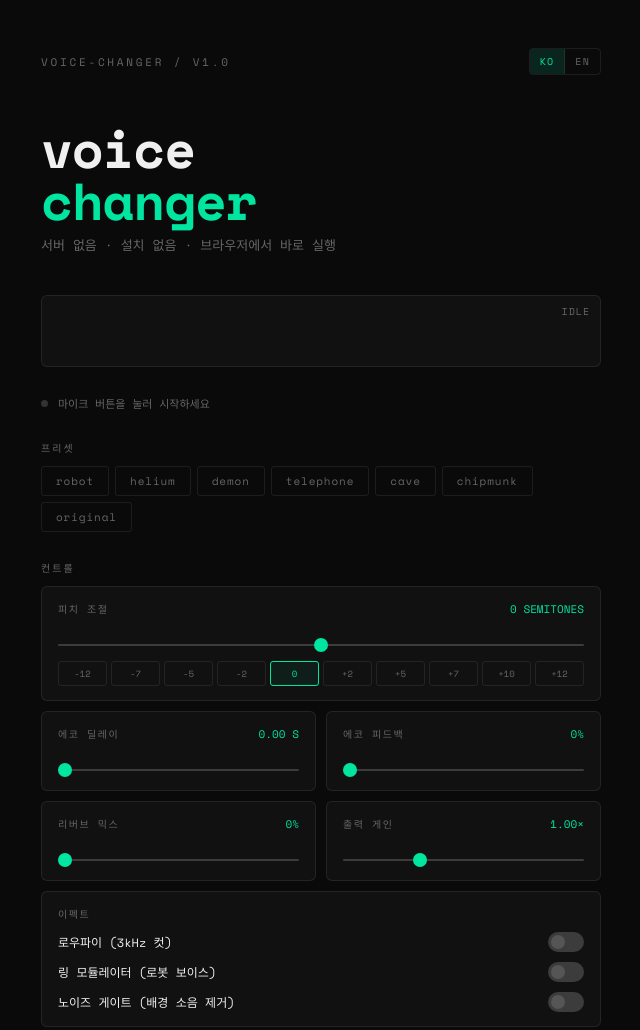
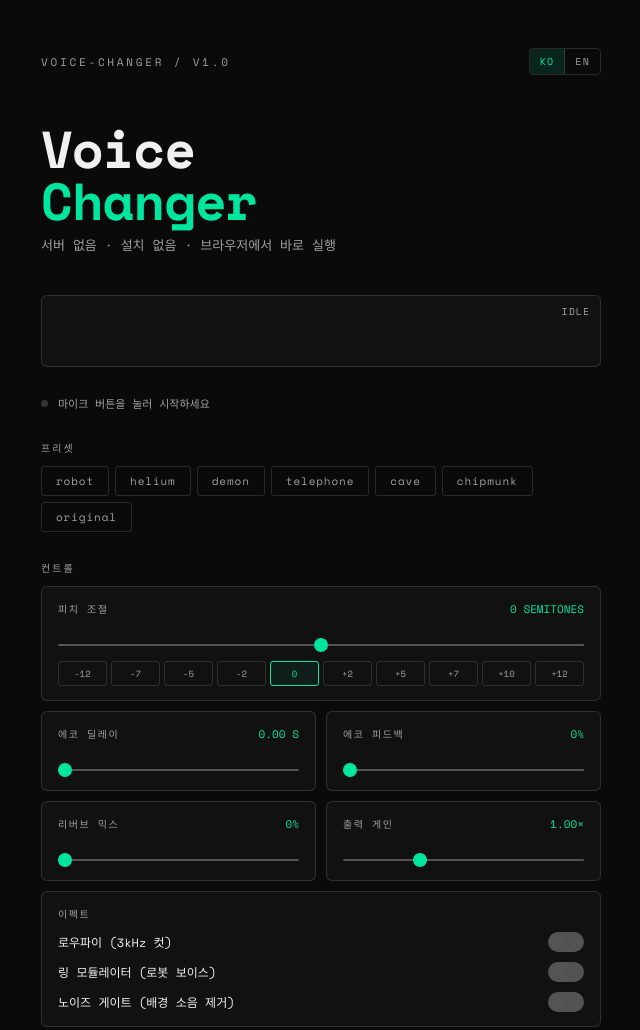
Before and after one commit to ashes331/Special-Playground, a plain HTML site: page voice-changer/index.html in a window 1280 px wide. Shown: the top 1030 px of the page, without its empty margins (319-959 px from the left). Drawn offline with nearby package versions, Linux system fonts and the light colour scheme.

Commit message:
Update index.html

```diff
--- a/voice-changer/index.html
+++ b/voice-changer/index.html
@@ -3,17 +3,17 @@
 <head>
 <meta charset="UTF-8">
 <meta name="viewport" content="width=device-width, initial-scale=1.0">
-<title>voice changer</title>
+<title>Voice Changer</title>
 <link rel="preconnect" href="https://fonts.googleapis.com">
 <link href="https://fonts.googleapis.com/css2?family=Space+Mono:wght@400;700&family=Noto+Sans+KR:wght@300;400;500&display=swap" rel="stylesheet">
 <style>
   :root {
     --bg: #0a0a0a;
     --surface: #111111;
-    --border: rgba(255,255,255,0.08);
-    --border-active: rgba(255,255,255,0.18);
+    --border: rgba(255,255,255,0.13);
+    --border-active: rgba(255,255,255,0.28);
     --text: #f0f0f0;
-    --text-muted: #666;
+    --text-muted: #a0a0a0;
     --accent: #00e5a0;
     --accent-dim: rgba(0,229,160,0.12);
     --accent-dim2: rgba(0,229,160,0.06);
@@ -292,7 +292,7 @@
 
 <div class="center-col">
   <!-- 제목: 영어 고정 -->
-  <h1>voice<br><span>changer</span></h1>
+  <h1>Voice<br><span>Changer</span></h1>
   <p class="subtitle" id="t-subtitle">서버 없음 · 설치 없음 · 브라우저에서 바로 실행</p>
 
   <div class="viz-wrap">
```
